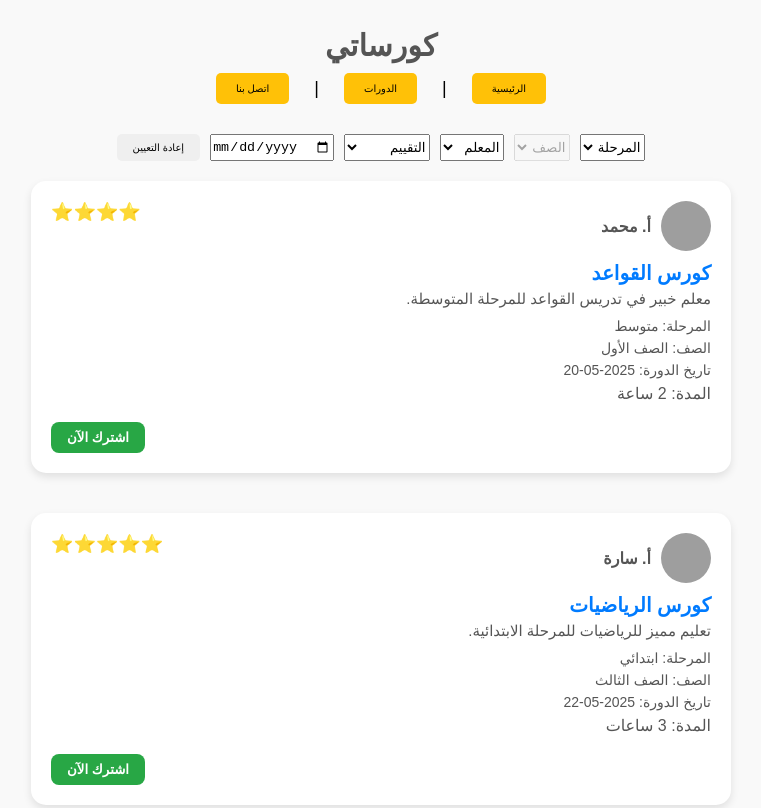
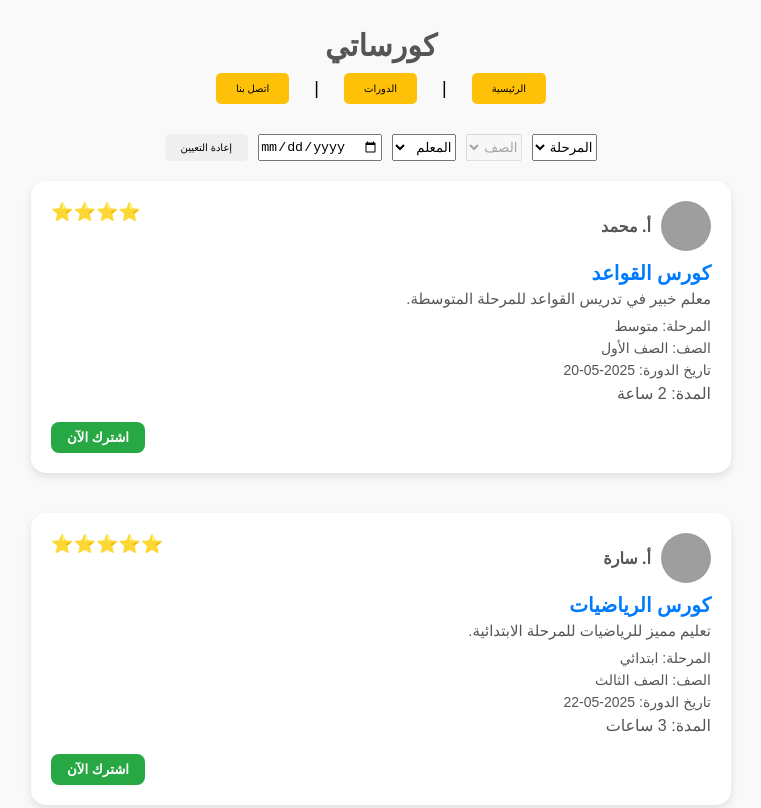
Before and after one commit to Ansarii212/Zoom-Lessons-, a plain HTML site: page index.html in a window 1280 px wide. Shown: the top 808 px of the page, without its empty margins (259-1020 px from the left). Drawn offline with Linux system fonts and the light colour scheme; grey boxes are pictures that could not be loaded.

Commit message:
Update index.html

```diff
--- a/index.html
+++ b/index.html
@@ -245,14 +245,6 @@
     <option value="أ. أحمد">أ. أحمد</option>
   </select>
 
-    <select id="ratingFilter">
-      <option value="">التقييم</option>
-      <option value="1">نجمة واحدة</option>
-      <option value="2">نجمتان</option>
-      <option value="3">3 نجوم</option>
-      <option value="4">4 نجوم</option>
-      <option value="5">5 نجوم</option>
-    </select>
   <input type="date" id="filter-date" />
 
   <button id="reset-filters">إعادة التعيين</button>
@@ -416,7 +408,6 @@
   const stageFilter = document.getElementById('filter-stage');
   const gradeFilter = document.getElementById('filter-grade');
   const teacherFilter = document.getElementById('filter-teacher');
-  const teacherFilter = document.getElementById('ratingFilter');
   const dateFilter = document.getElementById('filter-date');
   const resetBtn = document.getElementById('reset-filters');
   const cardsContainer = document.getElementById('cards-container');
@@ -447,14 +438,11 @@
 
   gradeFilter.addEventListener('change', filterCards);
   teacherFilter.addEventListener('change', filterCards);
-  ratingFilter.addEventListener('change', filterCards);
   dateFilter.addEventListener('change', filterCards);
-
   resetBtn.addEventListener('click', () => {
     stageFilter.value = '';
     gradeFilter.innerHTML = '<option value="">الصف</option>';
     gradeFilter.disabled = true;
-    ratingFilter.value = '';
     teacherFilter.value = '';
     dateFilter.value = '';
     filterCards();
@@ -464,7 +452,6 @@
     const stage = stageFilter.value;
     const grade = gradeFilter.value;
     const teacher = teacherFilter.value;
-    const teacher = ratingFilter.value;
     const date = dateFilter.value;
     const cards = cardsContainer.querySelectorAll('.card');
     cards.forEach(card => {
```
